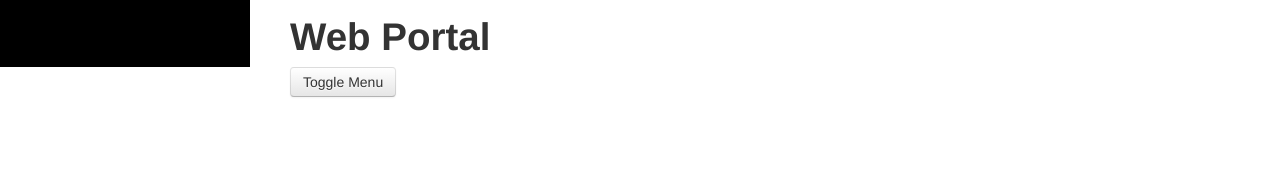
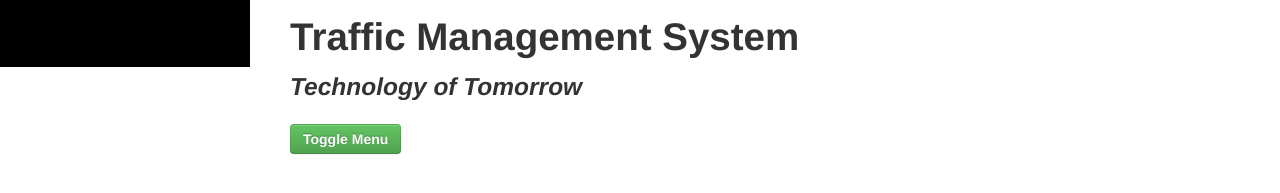
Before and after one commit to stevenaustin93/Road-Warriors-Web, a plain HTML site: page index.html in a window 1280 px wide. Shown: the part 733-926 px from the top of the page. Before the commit the page ends 870 px from the top, so only its background shows below. Drawn offline with nearby package versions, Linux system fonts and the light colour scheme; some packages are replaced by stand-ins of ours.

Commit message:
Updated Page Content

```diff
--- a/index.html
+++ b/index.html
@@ -130,8 +130,9 @@
             <div class="container-fluid">
                 <div class="row">
                     <div class="col-lg-12">
-                        <h1>Web Portal</h1>
-                        <a href="#menu-toggle" class="btn btn-default" id="menu-toggle">Toggle Menu</a>
+                        <h1>Traffic Management System</h1>
+                        <h3><em>Technology of Tomorrow</em><h3>
+                        <a href="#menu-toggle" class="btn btn-success" id="menu-toggle">Toggle Menu</a>
                     </div>
                 </div>
             </div>
```
